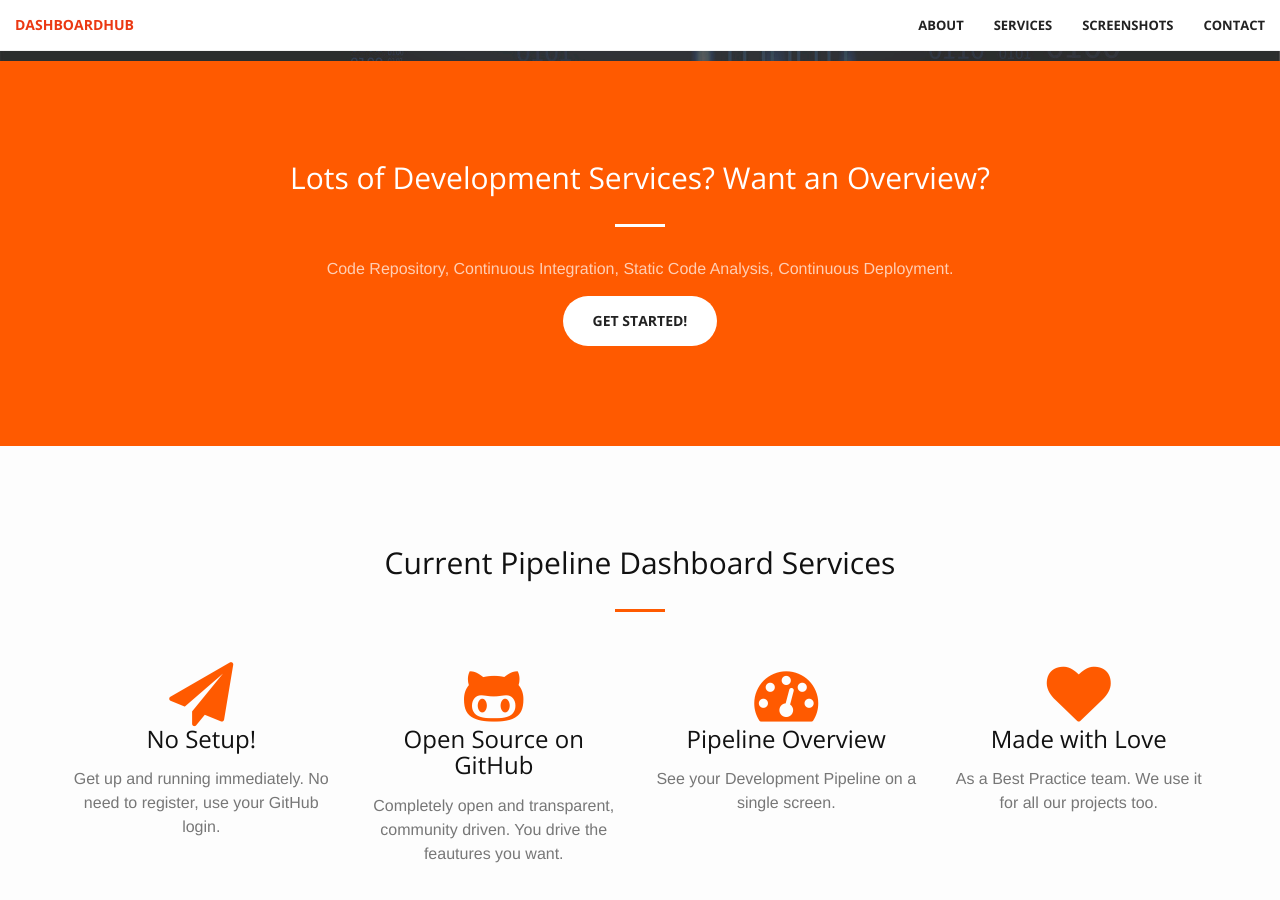
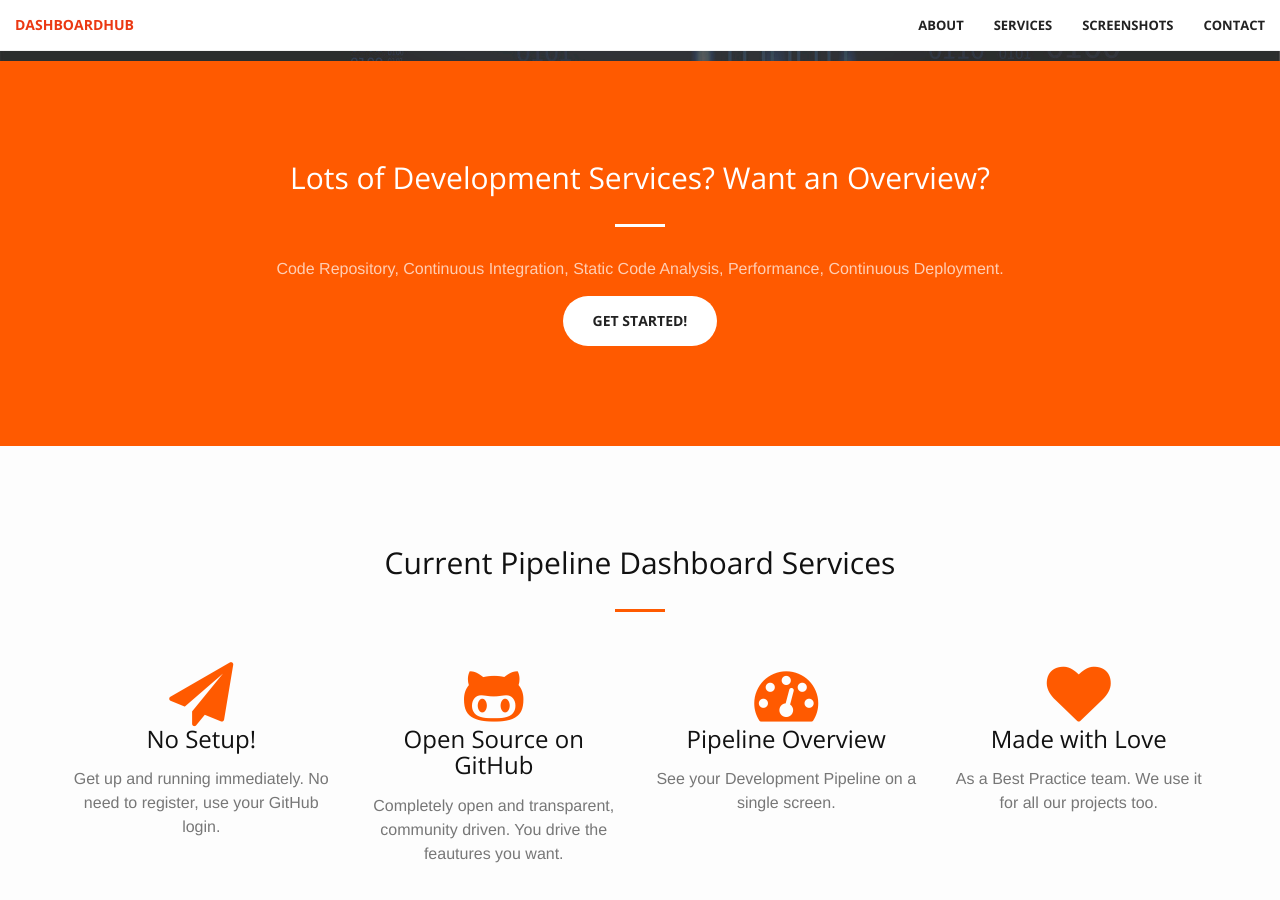
Before and after one commit to DashboardHub/Website, a Jekyll site: the page built from index.html, in a window 1280 px wide and 900 px high, scrolled down 839 px. Built offline with Jekyll 4.4.1, drawn with Linux system fonts in a browser that asks for light colours; nearby versions of some CDN libraries.

Commit message:
Performance added to Services

```diff
--- a/_layouts/default.html
+++ b/_layouts/default.html
@@ -59,7 +59,7 @@
                 <div class="col-lg-8 col-lg-offset-2 text-center">
                     <h2 class="section-heading">Lots of Development Services? Want an Overview?</h2>
                     <hr class="light">
-                    <p class="text-faded">Code Repository, Continuous Integration, Static Code Analysis, Continuous Deployment.</p>
+                    <p class="text-faded">Code Repository, Continuous Integration, Static Code Analysis, Performance, Continuous Deployment.</p>
                     <a href="http://dashboardhub.io" class="btn btn-default btn-xl bounceIn wow">Get Started!</a>
                 </div>
             </div>
```
